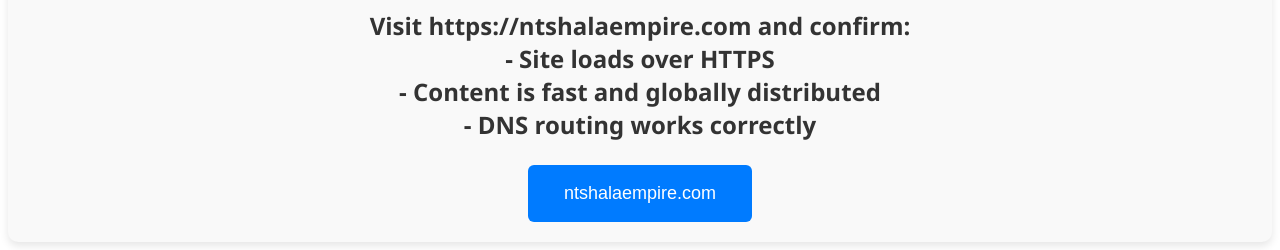
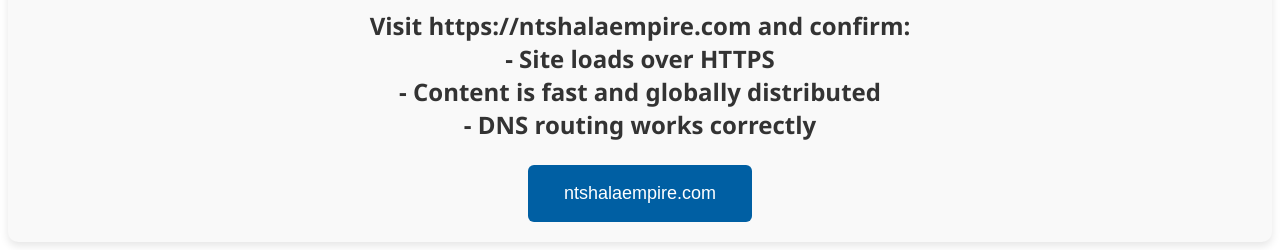
Before and after one commit to Kamo9910/Hosting-a-Secure-Stastic-Website, a plain HTML site: page index.html in a window 1280 px wide. In both pictures the pointer is over the button "ntshalaempire.com". Shown: the part 6401-6651 px from the top of the page. Drawn offline with Linux system fonts and the light colour scheme.

Commit message:
Refactor button and text styles in style.css
Added hover effect for button class and ensured consistent formatting.

```diff
--- a/style.css
+++ b/style.css
@@ -29,4 +29,8 @@
   cursor: default;
   color: whitesmoke;
   font-weight: 600;
+
 }
+.bt:hover {
+      background-color: #005fa3;
+    }
```
